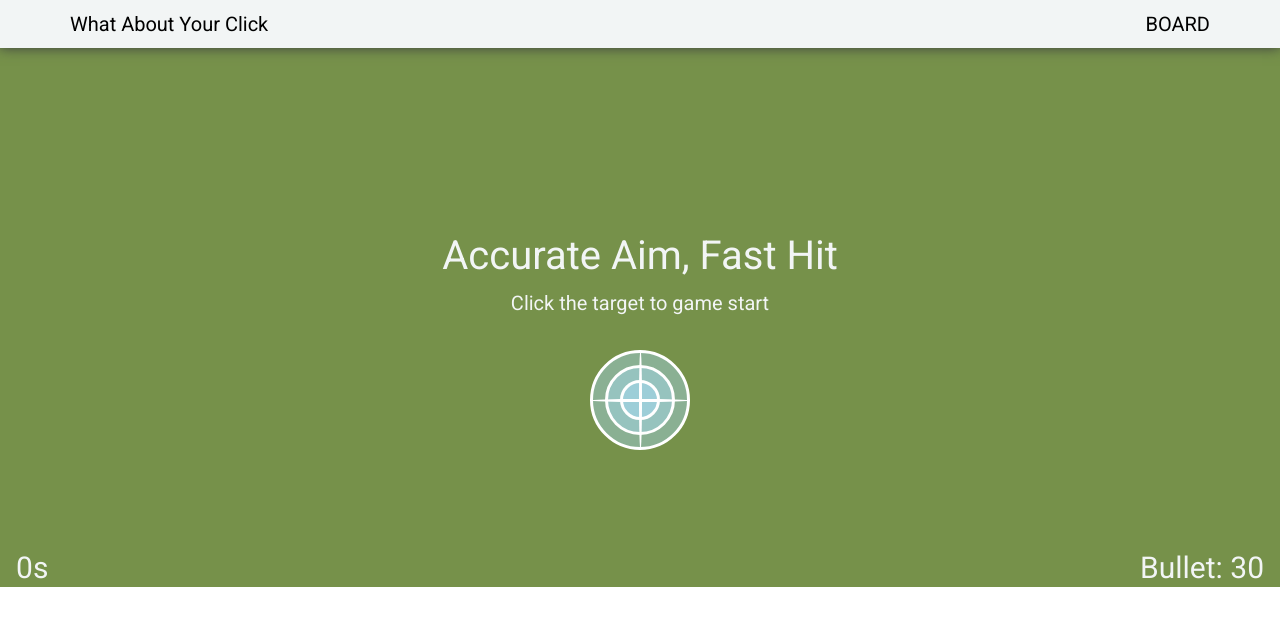
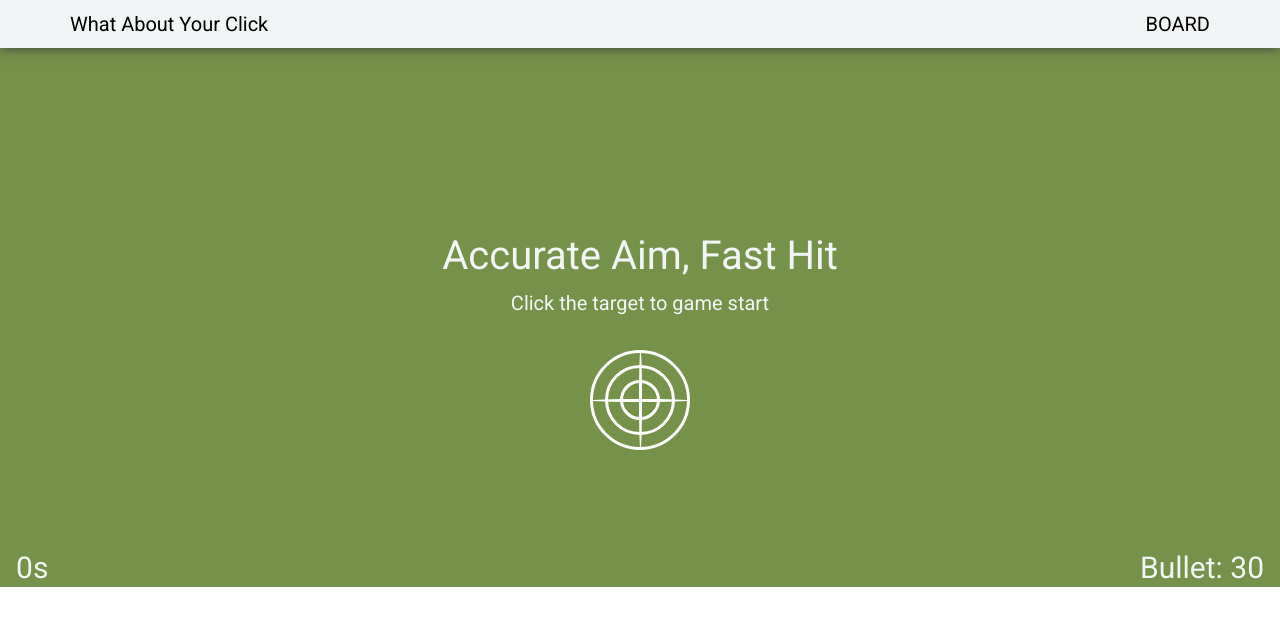
Before and after one commit to tjdwp0211/shooting-game, a Next.js app: page / in a window 1280 px wide. Shown: the top 626 px of the page. Built offline with nearby package versions, Linux system fonts and the light colour scheme.

Commit message:
style: TargetBoard Elements #16
- Circle element can get background color props
- Refactoring Line element style details

```diff
--- a/src/components/target-board/elements/Circle.tsx
+++ b/src/components/target-board/elements/Circle.tsx
@@ -2,21 +2,21 @@
 import React from "react";
 import { CircleProps } from "../../../type/targetBoardType";
 
-function Circle({ radius }: CircleProps) {
-  return <CircleElement size={radius} />;
+function Circle({ radius, background }: CircleProps) {
+  return <CircleElement size={radius} background={background} />;
 }
 
 export default Circle;
 
-const CircleElement = styled.div<{ size: number }>`
+const CircleElement = styled.div<{ size: number; background: string }>`
   width: ${(props) => props.size}%;
   height: ${(props) => props.size}%;
   position: absolute;
   border-radius: 50%;
   border: 3px solid white;
-  background-color: rgba(168, 222, 255, 0.4);
+  background-color: ${(props) => props.background};
   cursor: pointer;
   @media (prefers-color-scheme: dark) {
-    background-color: rgba(217, 205, 184, 0.4);
+    opacity: 0.9;
   }
 `;
--- a/src/components/target-board/elements/Line.tsx
+++ b/src/components/target-board/elements/Line.tsx
@@ -14,4 +14,7 @@
   height: ${(props) => (props.rotation ? "100%" : "3px")};
   position: absolute;
   border: none;
+  @media (prefers-color-scheme: dark) {
+    opacity: 0.9;
+  }
 `;
--- a/src/type/targetBoardType.ts
+++ b/src/type/targetBoardType.ts
@@ -29,6 +29,7 @@
 
 interface CircleProps {
   radius: number;
+  background: string;
 }
 
 export type {
```
